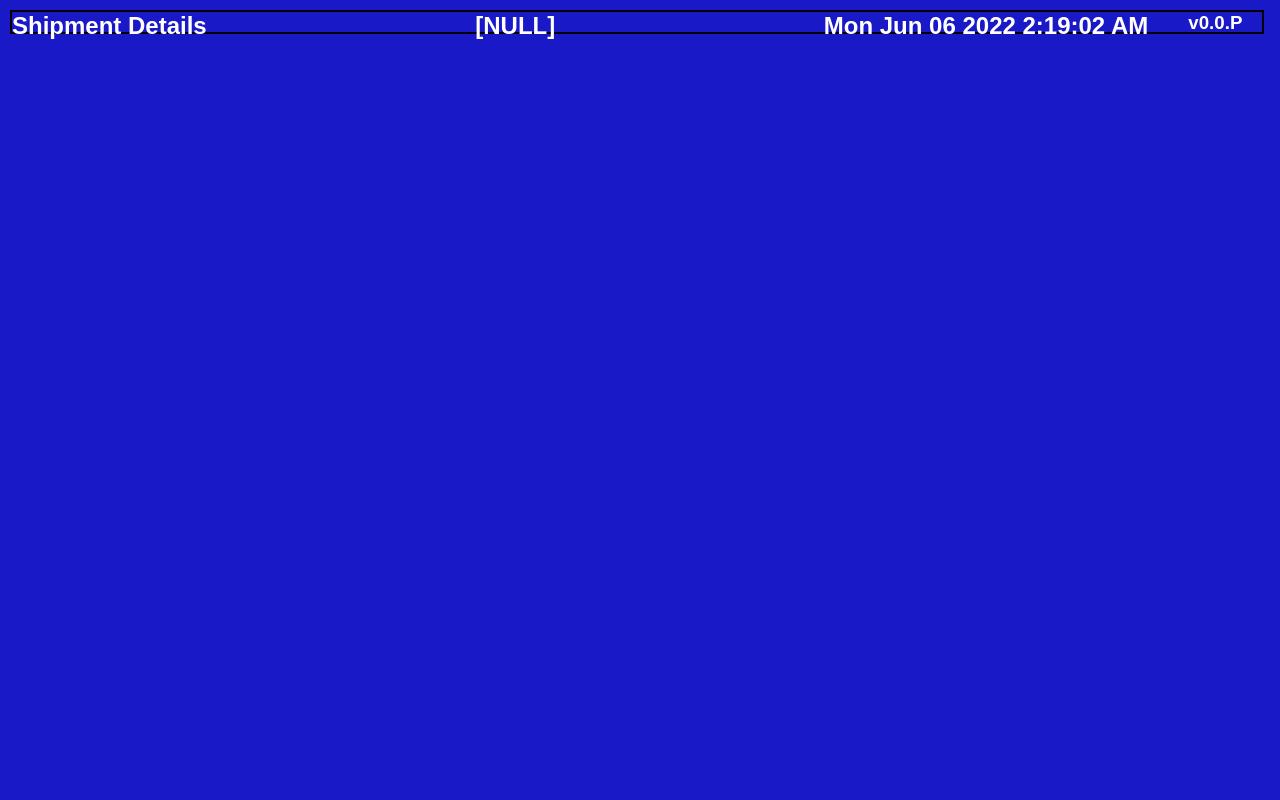
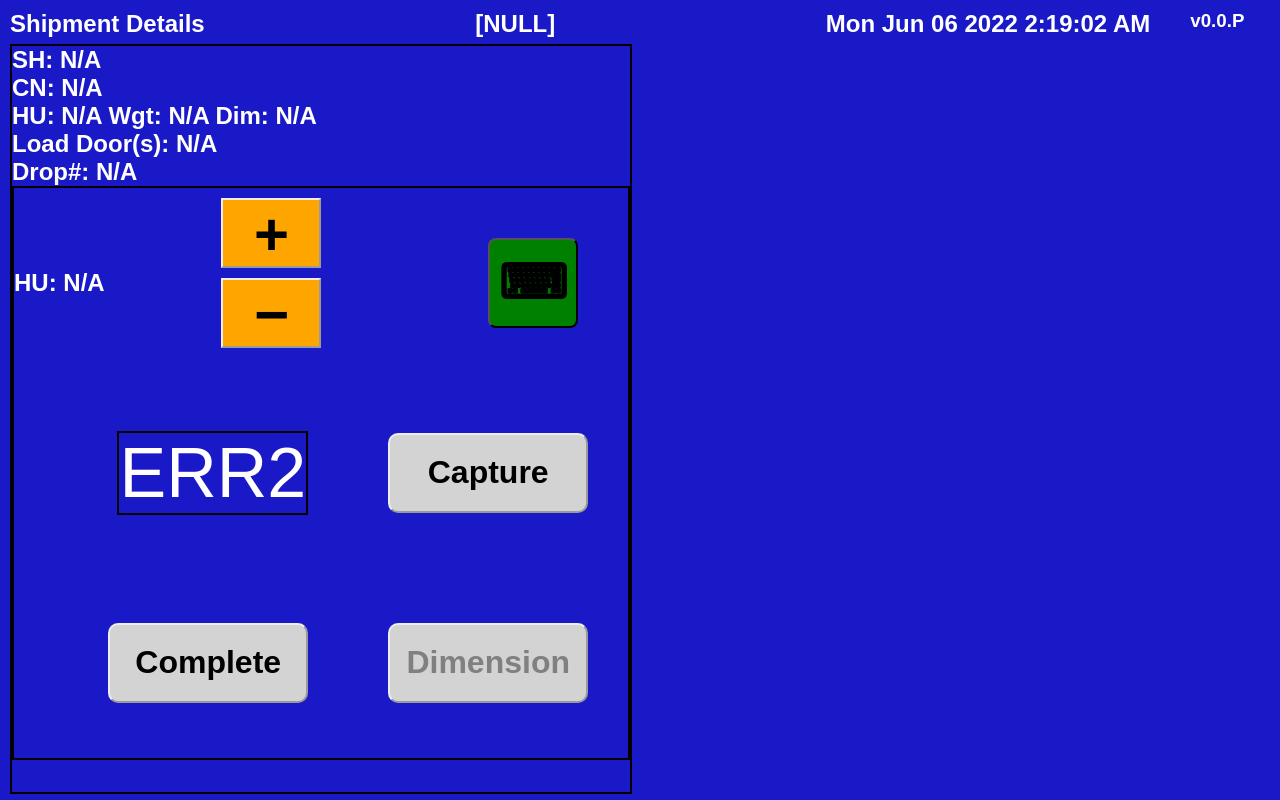
Before and after one commit to therazor113/Logistics-Project-Basic, a plain HTML site: page public/shipment-details.html in a window 1280 px wide. Drawn offline with Linux system fonts and the light colour scheme.

Commit message:
edit shipment-details

```diff
--- a/public/shipment-details.html
+++ b/public/shipment-details.html
@@ -17,6 +17,37 @@
             </div>
         </div>
 
+        <div class="info-container">
+                <div class="info-text">
+                <h2>SH: N/A</h2>
+                <h2>CN: N/A</h2>
+                <h2>HU: N/A Wgt: N/A Dim: N/A</h2>
+                <h2>Load Door(s): N/A</h2>
+                <h2>Drop#: N/A</h2>
+            </div>
+            <div class="hu-buttons">
+                <div class="counter-container">
+                    <h2 class="counter">HU: N/A</h2>
+                    <div>
+                        <button class="plus">+</button>
+                        <br>
+                        <button class="minus">&minus;</button>
+                    </div>
+                    <button class="keypad">&#x2328;</button>
+                </div>
+
+                <div class="weight-container">
+                    <h2 class="live-weight">ERR2</h2>
+                    <button class="capture">Capture</button>
+                </div>
+
+                <div class="ex-buttons">
+                    <button class="complete">Complete</button>
+                    <button class="dimension">Dimension</button>
+                <div>
+            </div>
+        </div>
+
     </section>
 </body>
 </html>
--- a/public/styles/shipment-details.css
+++ b/public/styles/shipment-details.css
@@ -15,18 +15,28 @@ html, body{
 
 /* buttons */
 button{
-    margin: 40px;
+    margin-top: 40px;
     background-color: lightgray;
     border-radius: 10px;
     border: 2px outset;
-    font-size: 180%;
+    font-size: 200%;
     width: 200px;
     height: 80px;
     font-weight: bold;
 }
-button:active {
+button:not(.dimension):active {
     border: 3px inset;
     background-color: green;
+}
+
+.plus, .minus {
+    margin-top: 10px;
+    background-color: orange;
+    width: 100px;
+    height: 70px;
+    border-radius: 0;
+    font-size: 60px;
+    justify-self: right;
 }
 
 /* grid container */
@@ -36,7 +46,7 @@ button:active {
     width: 98%;
     height: 98%;
     grid-template-columns: 1fr 1fr;
-    grid-template-rows: 3% 1fr 1fr 1fr 1fr;
+    grid-template-rows: 3% 1fr;
     box-sizing: border-box;
     gap: 10px
 }
@@ -45,7 +55,6 @@ button:active {
     display: flex;
     grid-column: 1 / 3;
     justify-content: space-between;
-    border: 2px solid black;
 }
 .version-clock {
     display: flex;
@@ -54,3 +63,65 @@ button:active {
     margin-left: 40px;
     margin-right: 20px;
 }
+
+.info-container {
+    border: 2px solid black;
+}
+
+/* HU weight capture buttons */
+.hu-buttons{
+    display: grid;
+    grid-template-rows: 1fr 1fr 1fr;
+    border: 2px solid black;
+}
+.counter-container {
+    grid-row: 1 / 2;
+    display: flex;
+    justify-content: space-between;
+}
+
+.counter {
+    justify-self: left;
+    align-self: center;
+}
+.keypad{
+    margin: 50px;
+    border-radius: 8px;
+    border: 2px outset black;
+    background-color: green;
+    font-size: 300%;
+    line-height: 10px;
+    width: 90px;
+    height: 90px;
+}
+
+.weight-container {
+    grid-row: 2 / 2;
+    display: flex;
+    justify-content: right;
+    align-items: center;
+}
+.capture {
+    margin: 40px;
+}
+.live-weight {
+    font-size: 70px;
+    margin: 40px;
+    align-self: center;
+    font-weight: lighter;
+    border: 2px solid black;
+}
+
+.ex-buttons {
+    grid-row: 3 / 3;
+    display: flex;
+    justify-content: right;
+    align-items: center;
+}
+.complete {
+    margin: 40px;
+}
+.dimension {
+    color: gray;
+    margin: 40px;
+}
```
